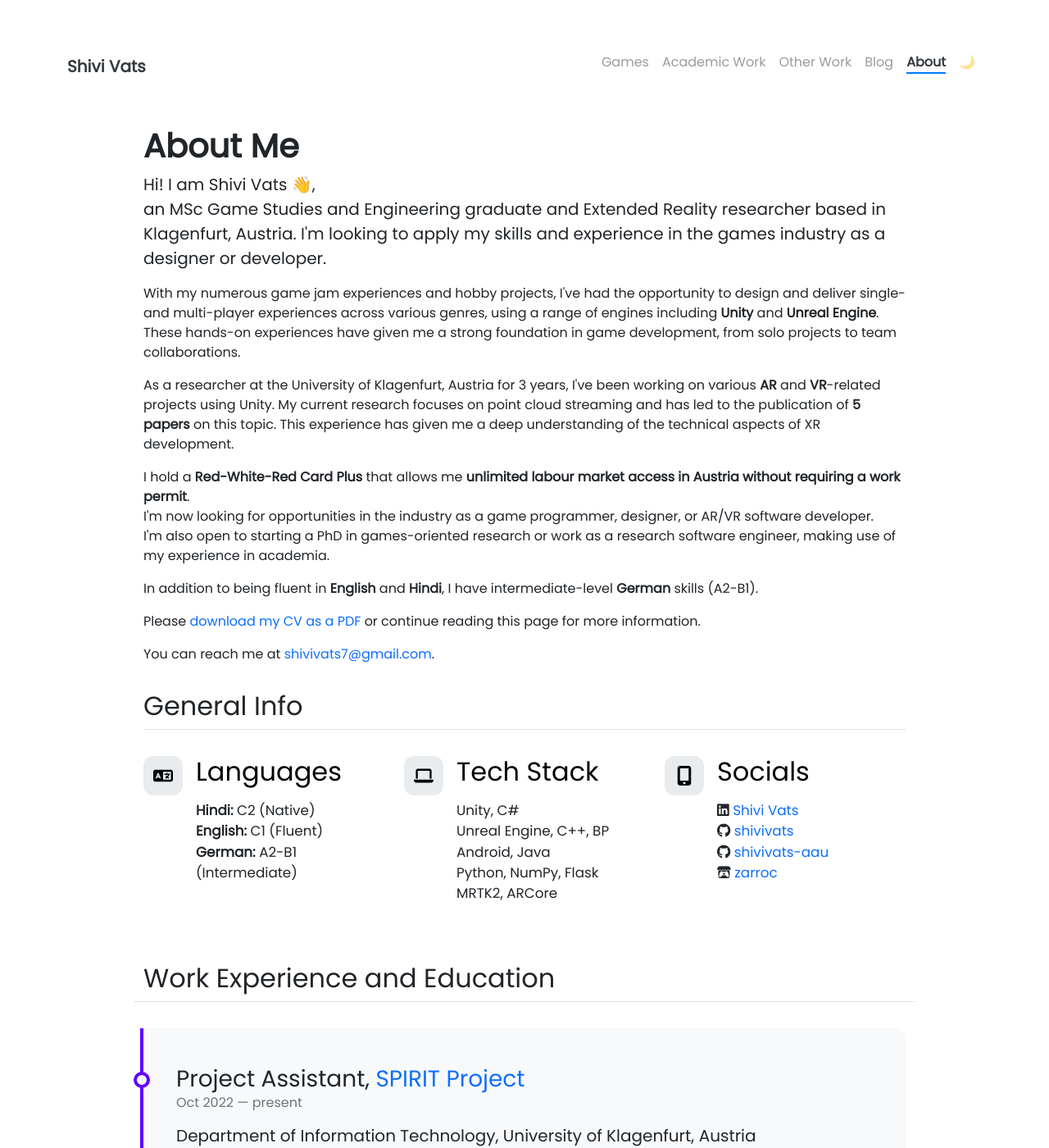
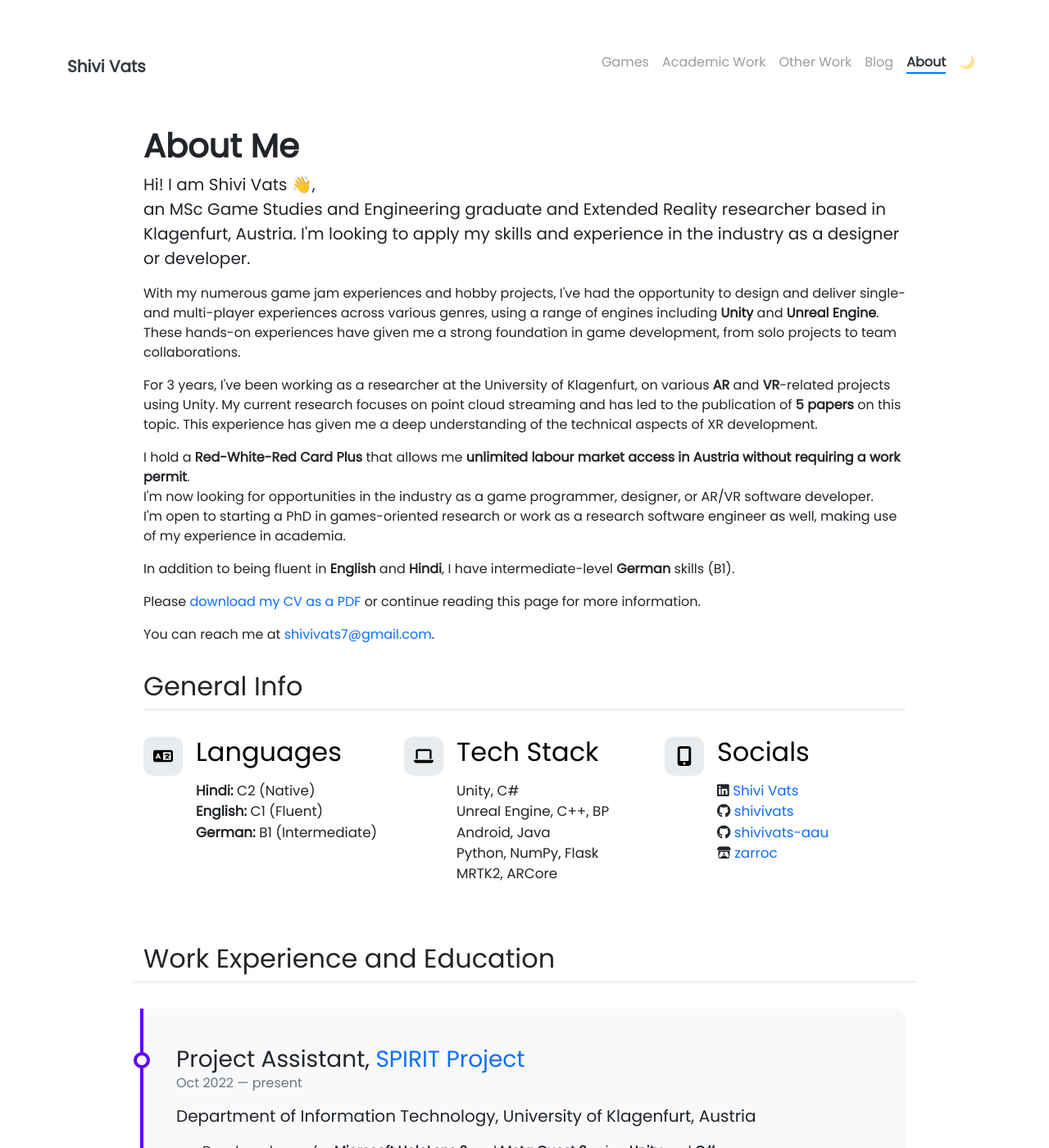
Before and after one commit to shivivats/shivivats.github.io, a Jekyll site: the page built from pages/about.md, in a window 1280 px wide and 1400 px high. Shown: the whole window at 82% size. Built offline with Jekyll 4.4.1, drawn with Linux system fonts in a browser that asks for light colours; emoji names are drawn with the system emoji font.

Commit message:
summary changes

```diff
--- a/_includes/about/stats.html
+++ b/_includes/about/stats.html
@@ -13,7 +13,7 @@
                 <ul class="list-unstyled" style="font-size:1.05rem">
                     <li><strong>Hindi:</strong> C2 (Native)</li>
                     <li><strong>English:</strong> C1 (Fluent)</li>
-                    <li><strong>German:</strong> A2-B1 (Intermediate)</li>
+                    <li><strong>German:</strong> B1 (Intermediate)</li>
                 </ul>
                 </p>
                 <!-- <a href="#" class="btn btn-primary">
--- a/_includes/about/summary.html
+++ b/_includes/about/summary.html
@@ -1,8 +1,8 @@
-<p class="lead">an MSc Game Studies and Engineering graduate and Extended Reality researcher based in Klagenfurt, Austria. I'm looking to apply my skills and experience in the games industry as a designer or developer.</p>
+<p class="lead">an MSc Game Studies and Engineering graduate and Extended Reality researcher based in Klagenfurt, Austria. I'm looking to apply my skills and experience in the industry as a designer or developer.</p>
 <p>With my numerous game jam experiences and hobby projects, I've had the opportunity to design and deliver single- and multi-player experiences across various genres, using a range of engines including <strong>Unity</strong> and <strong>Unreal Engine</strong>. These hands-on experiences have given me a strong foundation in game development, from solo projects to team collaborations.</p>
-<p>As a researcher at the University of Klagenfurt, Austria for 3 years, I've been working on various <strong>AR</strong> and <strong>VR</strong>-related projects using Unity. My current research focuses on point cloud streaming and has led to the publication of <strong>5 papers</strong> on this topic. This experience has given me a deep understanding of the technical aspects of XR development.</p>
+<p>For 3 years, I've been working as a researcher at the University of Klagenfurt, on various <strong>AR</strong> and <strong>VR</strong>-related projects using Unity. My current research focuses on point cloud streaming and has led to the publication of <strong>5 papers</strong> on this topic. This experience has given me a deep understanding of the technical aspects of XR development.</p>
 <p>I hold a <strong>Red-White-Red Card Plus</strong> that allows me <strong>unlimited labour market access in Austria without requiring a work permit</strong>.<br />
     I'm now looking for opportunities in the industry as a game programmer, designer, or AR/VR software developer.<br />
-    I'm also open to starting a PhD in games-oriented research or work as a research software engineer, making use of my experience in academia.
+    I'm open to starting a PhD in games-oriented research or work as a research software engineer as well, making use of my experience in academia.
 </p>
-<p>In addition to being fluent in <strong>English</strong> and <strong>Hindi</strong>, I have intermediate-level <strong>German</strong> skills (A2-B1).</p>
+<p>In addition to being fluent in <strong>English</strong> and <strong>Hindi</strong>, I have intermediate-level <strong>German</strong> skills (B1).</p>
```
